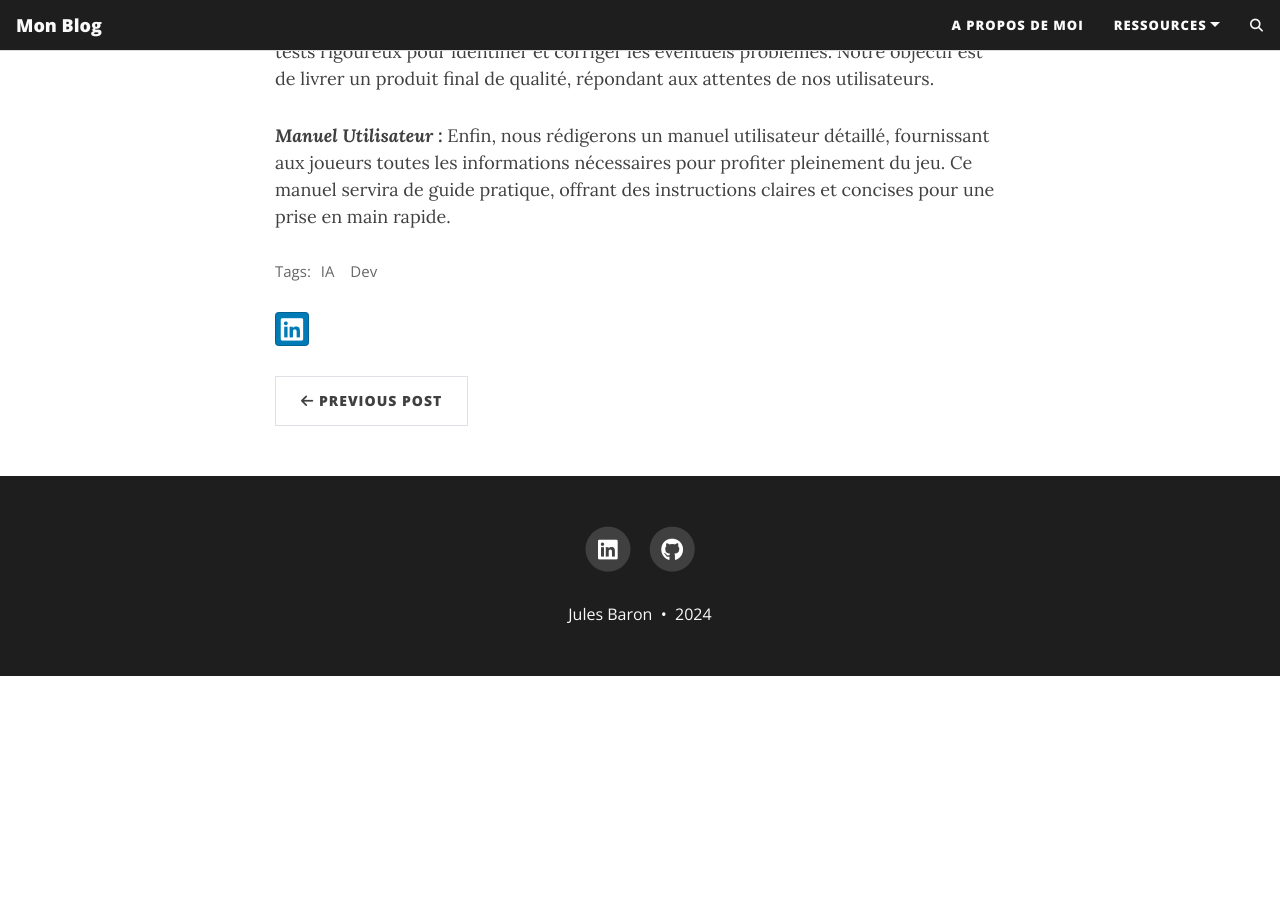
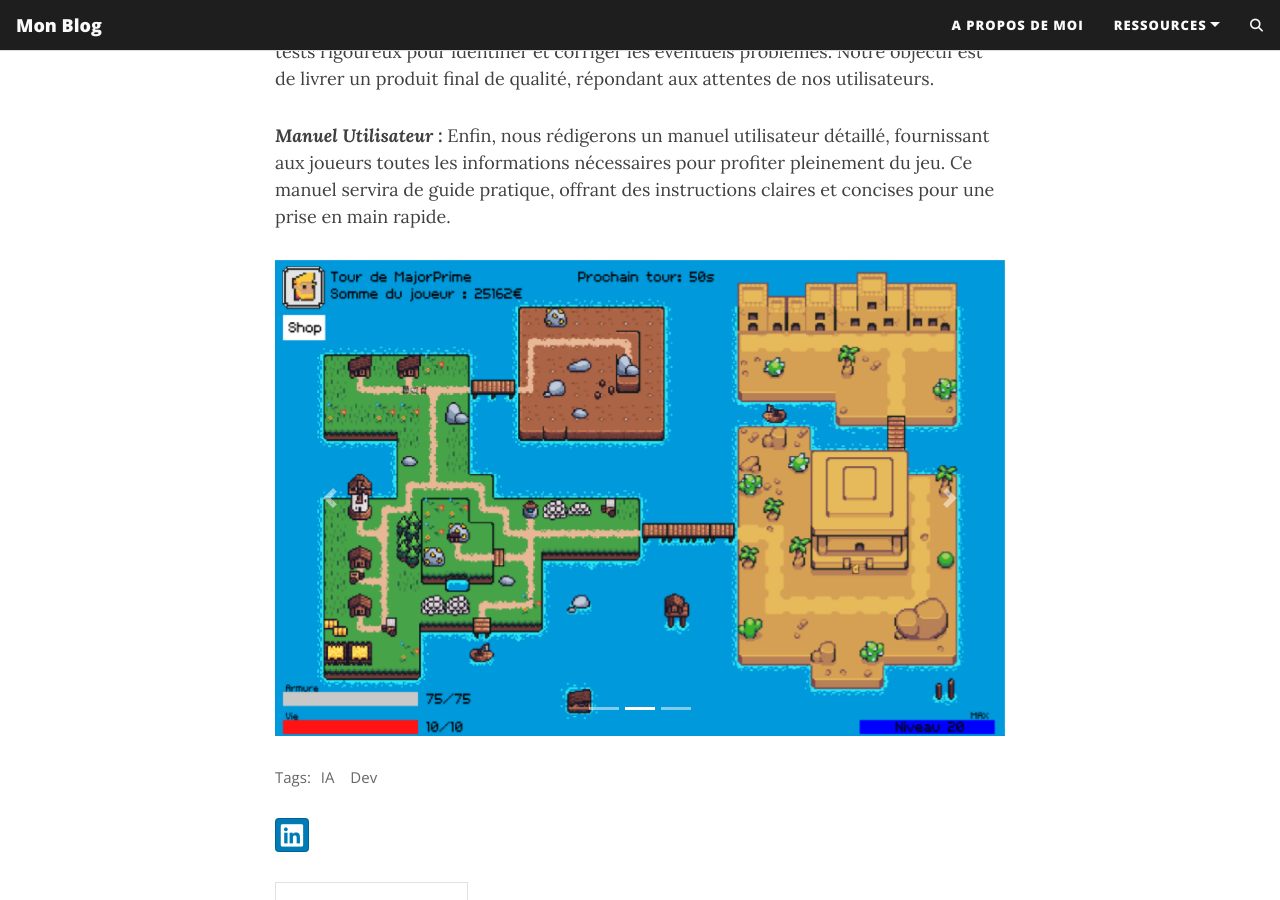
Before and after one commit to RavenJB/RavenJB.github.io, a Jekyll site: the page built from _posts/2024-02-02-flake-it-till-you-make-it.md, in a window 1280 px wide and 900 px high, scrolled down 1395 px. Built offline with Jekyll 4.4.1, drawn with Linux system fonts in a browser that asks for light colours; comment, search, counter and statistics services are not loaded; before the commit the page ends 2071 px from its top, so only the background shows below that.

Commit message:
Update 2024-02-02-flake-it-till-you-make-it.md

```diff
--- a/_posts/2024-02-02-flake-it-till-you-make-it.md
+++ b/_posts/2024-02-02-flake-it-till-you-make-it.md
@@ -31,3 +31,40 @@ Dans le cadre de notre formation, nous avons entrepris un projet ambitieux et st
 
 
 ***Manuel Utilisateur :*** Enfin, nous rédigerons un manuel utilisateur détaillé, fournissant aux joueurs toutes les informations nécessaires pour profiter pleinement du jeu. Ce manuel servira de guide pratique, offrant des instructions claires et concises pour une prise en main rapide.
+
+<!-- Carrousel d'images -->
+<div id="carouselExampleIndicators" class="carousel slide" data-ride="carousel">
+  <ol class="carousel-indicators">
+    <li data-target="#carouselExampleIndicators" data-slide-to="0" class="active"></li>
+    <li data-target="#carouselExampleIndicators" data-slide-to="1"></li>
+    <li data-target="#carouselExampleIndicators" data-slide-to="2"></li>
+  </ol>
+  <div class="carousel-inner">
+    <div class="carousel-item active">
+      <img class="d-block w-100" src="{{ '/assets/img/jeu2.png' | relative_url }}" alt="First slide">
+    </div>
+    <div class="carousel-item">
+      <img class="d-block w-100" src="{{ '/assets/img/jeu2_2.png' | relative_url }}" alt="Second slide">
+    </div>
+    <div class="carousel-item">
+      <img class="d-block w-100" src="{{ '/assets/img/jeu2_3.png' | relative_url }}" alt="Third slide">
+    </div>
+    <div class="carousel-item">
+      <img class="d-block w-100" src="{{ '/assets/img/jeu2_4.png' | relative_url }}" alt="Fourth slide">
+    </div>
+    <div class="carousel-item">
+      <img class="d-block w-100" src="{{ '/assets/img/jeu2_5.png' | relative_url }}" alt="Fifth slide">
+    </div>
+    <div class="carousel-item">
+      <img class="d-block w-100" src="{{ '/assets/img/jeu2_6.png' | relative_url }}" alt="Six slide">
+    </div>
+  </div>
+  <a class="carousel-control-prev" href="#carouselExampleIndicators" role="button" data-slide="prev">
+    <span class="carousel-control-prev-icon" aria-hidden="true"></span>
+    <span class="sr-only">Précédent</span>
+  </a>
+  <a class="carousel-control-next" href="#carouselExampleIndicators" role="button" data-slide="next">
+    <span class="carousel-control-next-icon" aria-hidden="true"></span>
+    <span class="sr-only">Prochain</span>
+  </a>
+</div>
```
